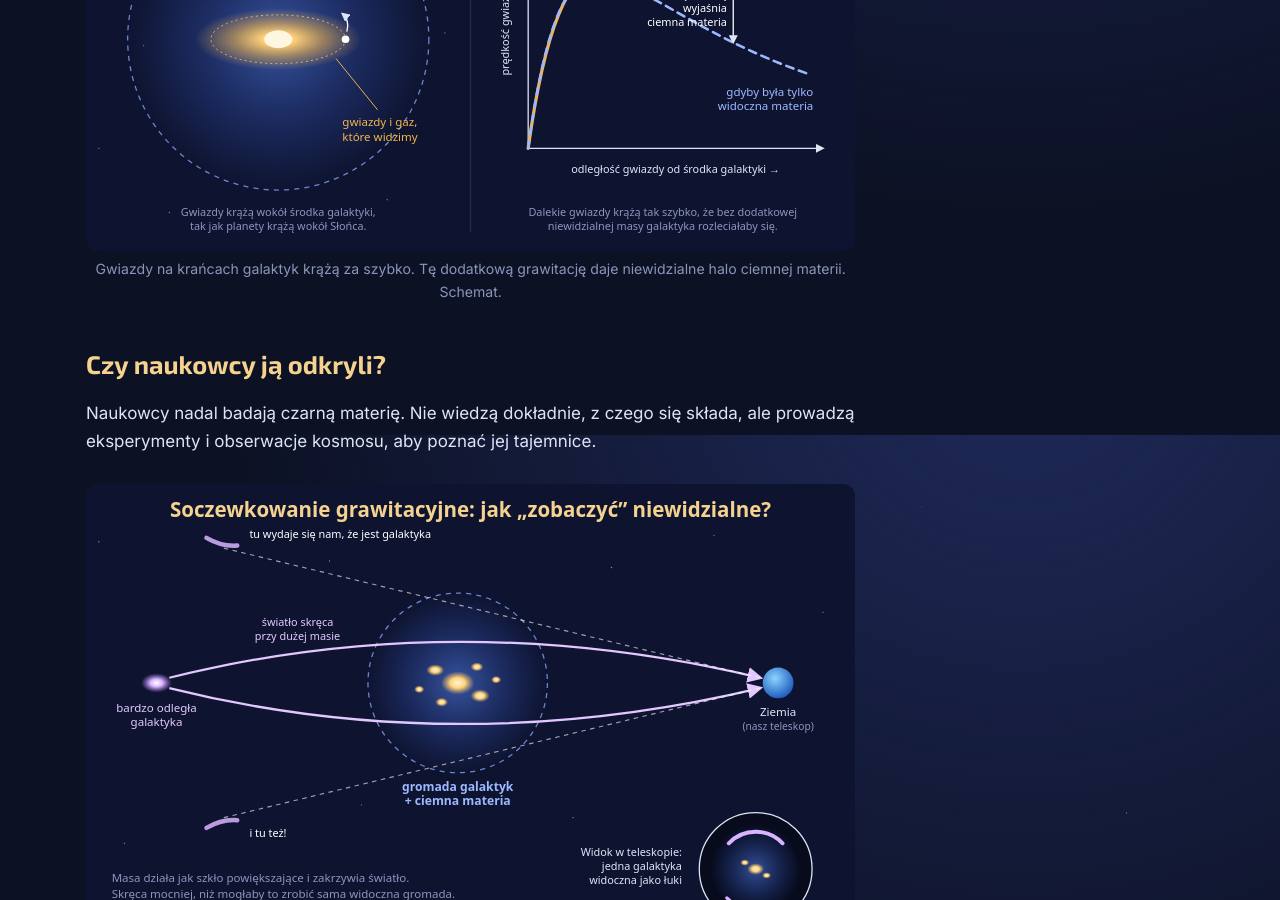
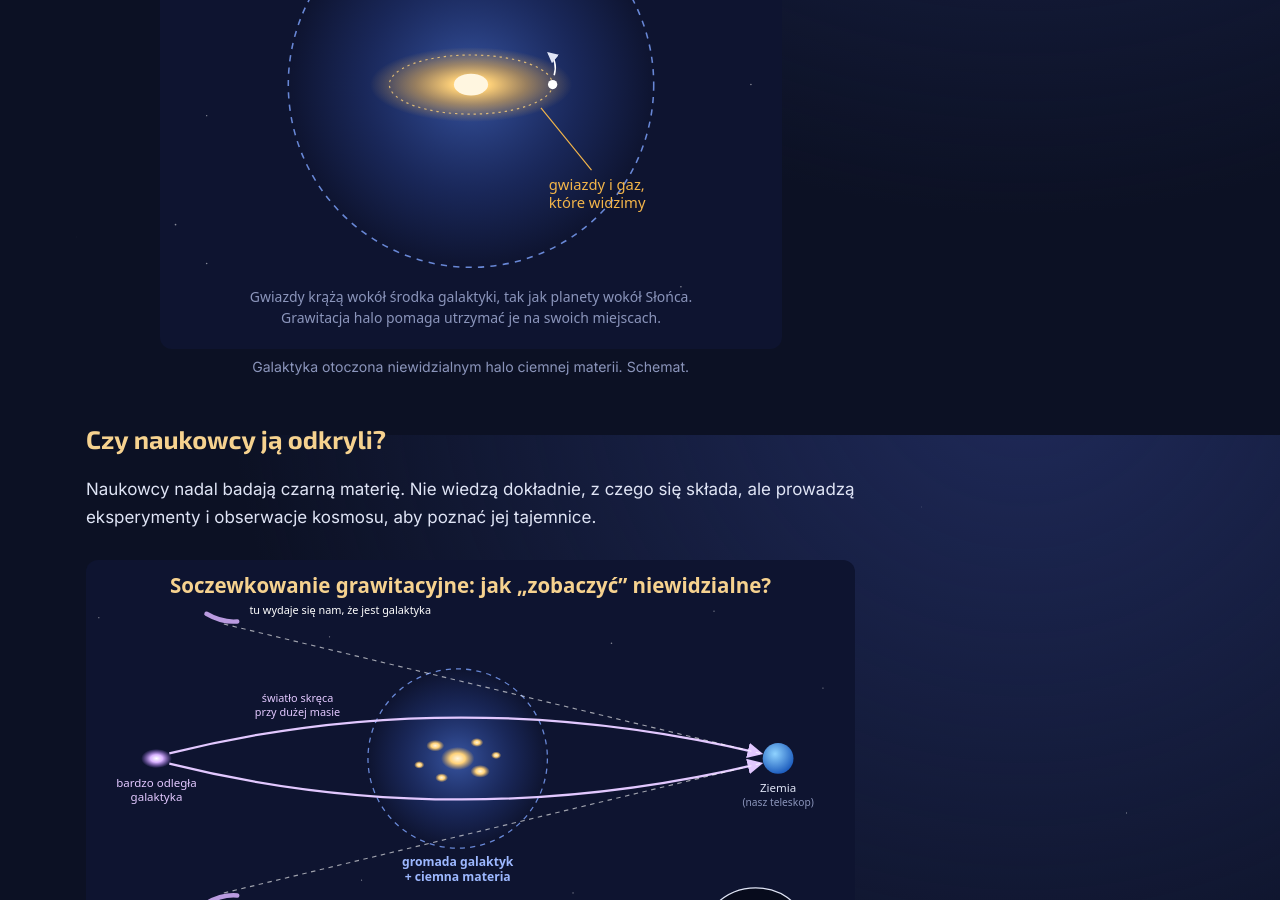
Before and after one commit to sdarioo/astrowojtek, a Jekyll site: the page built from _posts/2026-11-20-czarna-materia.md, in a window 1280 px wide and 900 px high, scrolled down 1365 px. Built offline with Jekyll 4.4.1, drawn with Linux system fonts in a browser that asks for light colours.

Commit message:
Czarna materia: uproszczony schemat halo
Co-Authored-By: Claude Opus 5.5 <noreply@anthropic.com>

```diff
--- a/_posts/2026-11-20-czarna-materia.md
+++ b/_posts/2026-11-20-czarna-materia.md
@@ -14,7 +14,7 @@ Czarna materia to niewidzialna materia, która nie świeci i nie odbija światł
 
 Czarna materia pomaga wyjaśnić, dlaczego galaktyki obracają się w taki sposób, w jaki się obracają. Jej grawitacja wpływa na ruch gwiazd i pomaga utrzymywać duże struktury kosmiczne.
 
-{% include zdjecie.html plik="halo-ciemnej-materii.svg" podpis="Gwiazdy na krańcach galaktyk krążą za szybko. Tę dodatkową grawitację daje niewidzialne halo ciemnej materii. Schemat." %}
+{% include zdjecie.html plik="halo-ciemnej-materii.svg" podpis="Galaktyka otoczona niewidzialnym halo ciemnej materii. Schemat." %}
 
 ## Czy naukowcy ją odkryli?
 
```
Also changed, not shown: assets/images/posts/2026-11-20-czarna-materia/halo-ciemnej-materii.svg.
